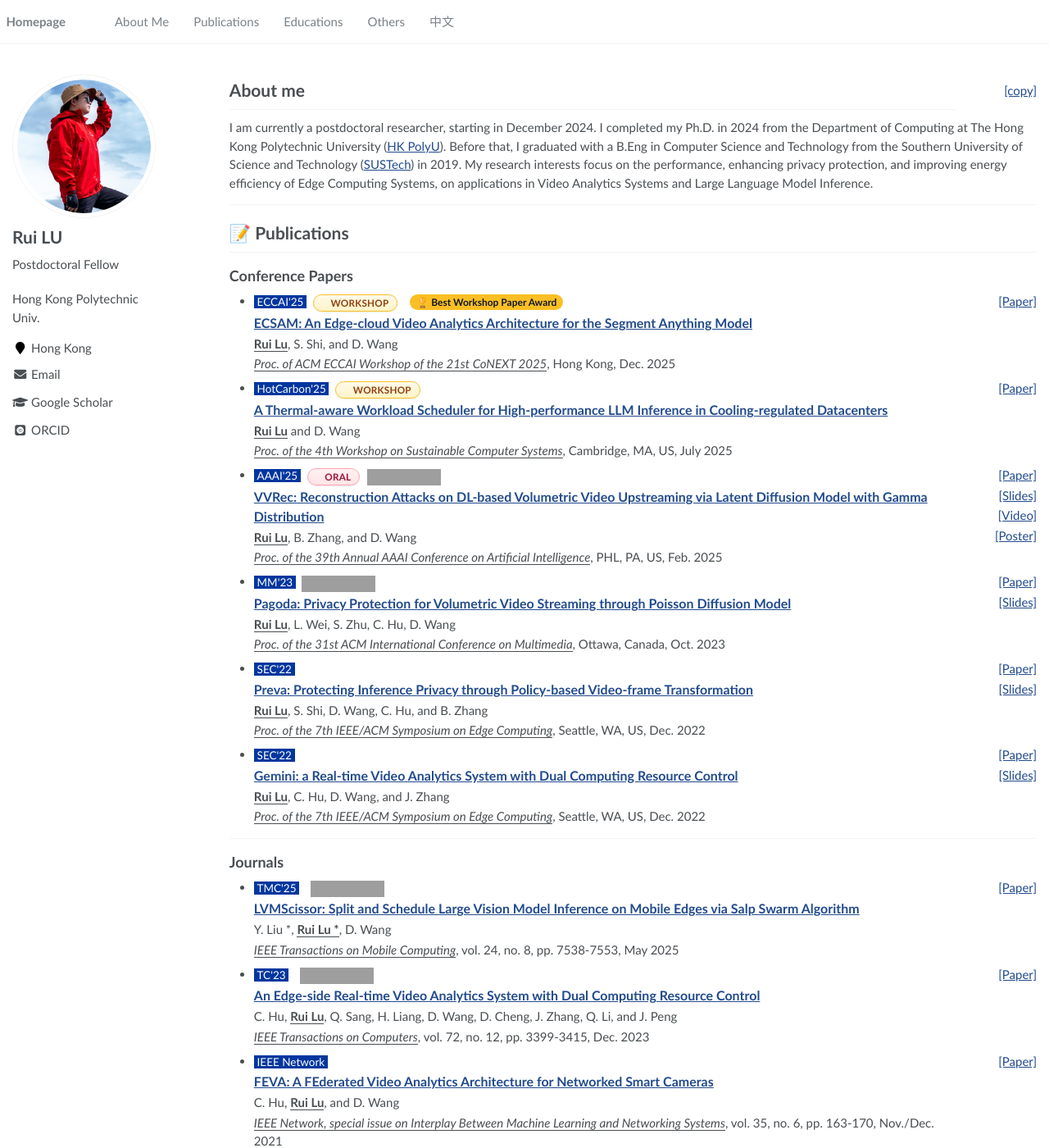
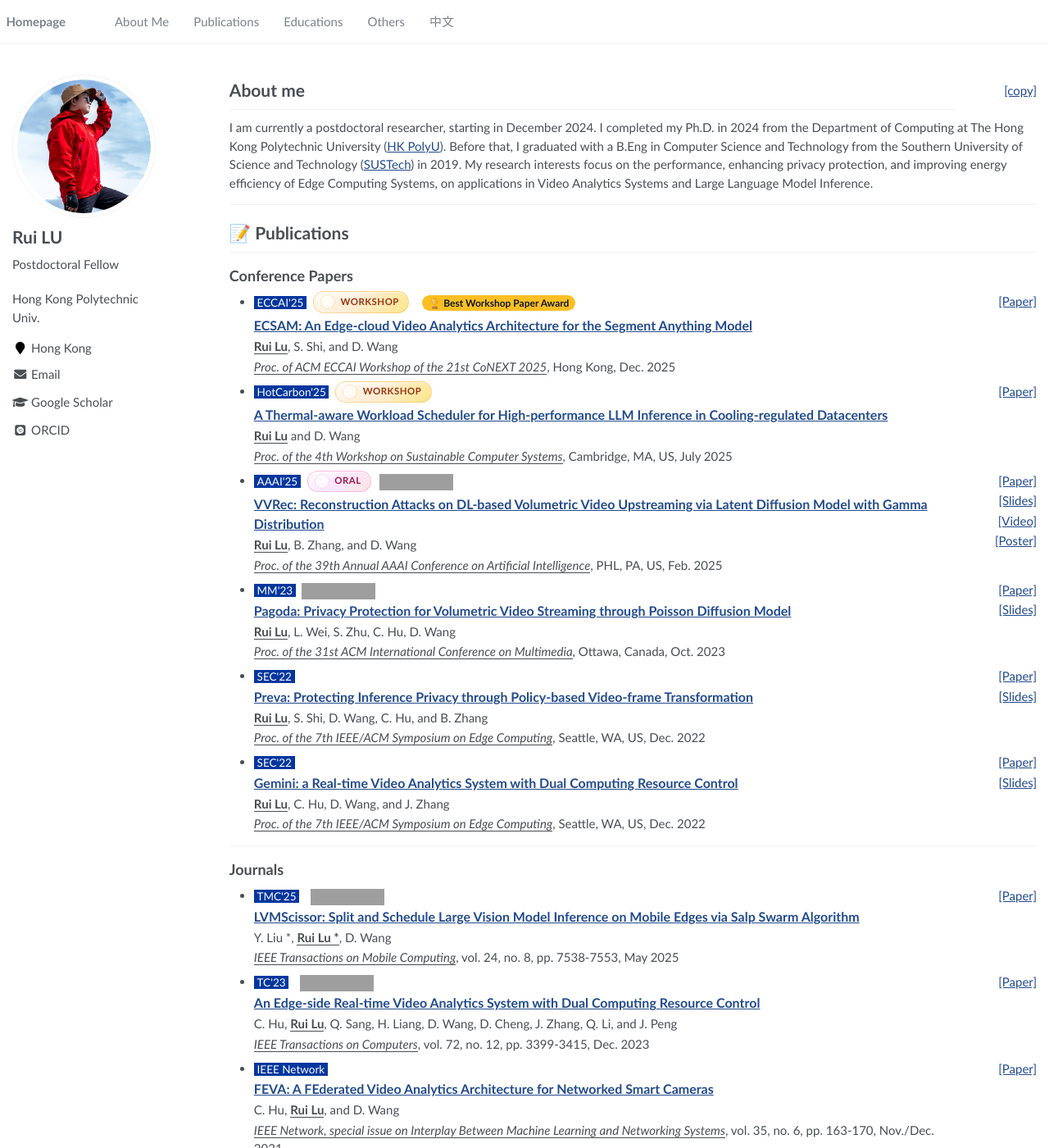
Before and after one commit to SladeLu/sladelu.github.io, a Jekyll site: the page built from _pages/about.md, in a window 1280 px wide and 1400 px high. Shown: the whole window at 82% size. Built offline with Jekyll 4.4.1, drawn with Linux system fonts in a browser that asks for light colours; some web fonts are replaced; grey boxes are pictures that could not be loaded.

Commit message:
Add files via upload

```diff
--- a/assets/css/main.scss
+++ b/assets/css/main.scss
@@ -122,48 +122,88 @@
 .typemark {
     display: inline-flex;
     align-items: center;
-    gap: 0.35rem;
-    padding: 0.18rem 0.65rem 0.2rem 0.5rem;
-    margin-right: 0.35rem;
+    gap: 0.42rem;
+    padding: 0.2rem 0.75rem 0.24rem 0.56rem;
+    margin-right: 0.42rem;
     border-radius: 999px;
-    border: 1px solid #d1d5db;
-    background: linear-gradient(180deg, #f8fafc 0%, #eef2f7 100%);
-    color: #1f2937;
-    font-size: 0.78em;
-    font-weight: 700;
-    letter-spacing: 0.02em;
+    border: 1px solid rgba(148, 163, 184, 0.35);
+    background:
+      radial-gradient(140% 180% at 20% -20%, rgba(255, 255, 255, 0.85) 0%, rgba(255, 255, 255, 0) 42%),
+      linear-gradient(135deg, #f8fafc 0%, #eef2ff 45%, #f1f5f9 100%);
+    color: #0f172a;
+    font-size: 0.76em;
+    font-weight: 800;
+    letter-spacing: 0.045em;
     text-transform: uppercase;
     line-height: 1.1;
     vertical-align: middle;
-    box-shadow: 0 1px 2px rgba(15, 23, 42, 0.08);
+    box-shadow: 0 8px 18px -12px rgba(15, 23, 42, 0.55), inset 0 1px 0 rgba(255, 255, 255, 0.7);
+    position: relative;
+    overflow: hidden;
+    transform: translateY(-1px);
 }
 
 .typemark::before {
     font-family: "Font Awesome 6 Free";
     font-weight: 900;
-    font-size: 0.85em;
+    font-size: 0.82em;
     line-height: 1;
     content: "\f15b";
+    width: 1.2rem;
+    height: 1.2rem;
+    border-radius: 999px;
+    display: inline-flex;
+    align-items: center;
+    justify-content: center;
+    background: rgba(255, 255, 255, 0.7);
+    box-shadow: inset 0 0 0 1px rgba(148, 163, 184, 0.25);
+}
+
+.typemark::after {
+    content: "";
+    position: absolute;
+    top: -180%;
+    left: -30%;
+    width: 55%;
+    height: 420%;
+    transform: rotate(24deg);
+    background: linear-gradient(
+      to right,
+      rgba(255, 255, 255, 0) 0%,
+      rgba(255, 255, 255, 0.38) 48%,
+      rgba(255, 255, 255, 0) 100%
+    );
+    pointer-events: none;
 }
 
 .typemark[data-type*="workshop"] {
-    border-color: #fbbf24;
-    background: linear-gradient(180deg, #fffbeb 0%, #fef3c7 100%);
-    color: #92400e;
+    border-color: rgba(245, 158, 11, 0.38);
+    background:
+      radial-gradient(130% 160% at 18% -20%, rgba(255, 255, 255, 0.78) 0%, rgba(255, 255, 255, 0) 45%),
+      linear-gradient(135deg, #fff7ed 0%, #ffedd5 45%, #fde68a 100%);
+    color: #9a3412;
+    box-shadow: 0 10px 20px -14px rgba(217, 119, 6, 0.85), inset 0 1px 0 rgba(255, 255, 255, 0.7);
 }
 
 .typemark[data-type*="workshop"]::before {
     content: "\f7d9";
+    background: rgba(255, 255, 255, 0.66);
+    box-shadow: inset 0 0 0 1px rgba(245, 158, 11, 0.3);
 }
 
 .typemark[data-type*="oral"] {
-    border-color: #fda4af;
-    background: linear-gradient(180deg, #fff1f2 0%, #ffe4e6 100%);
-    color: #9f1239;
+    border-color: rgba(244, 114, 182, 0.4);
+    background:
+      radial-gradient(130% 160% at 18% -20%, rgba(255, 255, 255, 0.82) 0%, rgba(255, 255, 255, 0) 45%),
+      linear-gradient(135deg, #fdf4ff 0%, #fae8ff 42%, #ffe4e6 100%);
+    color: #9d174d;
+    box-shadow: 0 10px 20px -14px rgba(190, 24, 93, 0.8), inset 0 1px 0 rgba(255, 255, 255, 0.72);
 }
 
 .typemark[data-type*="oral"]::before {
     content: "\f130";
+    background: rgba(255, 255, 255, 0.66);
+    box-shadow: inset 0 0 0 1px rgba(244, 114, 182, 0.28);
 }
 
 .patentid {
```
